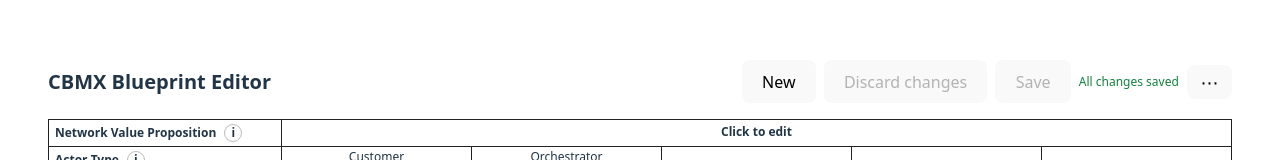
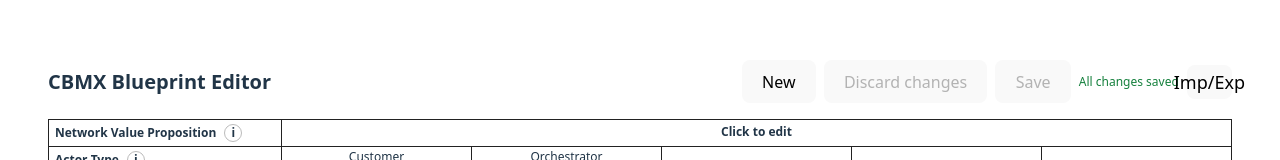
Before and after one commit to bbkaya/cbmx, a React (Vite) app: page / in a window 1280 px wide. Shown: the top 160 px of the page. Built offline with nearby package versions, Linux system fonts and the light colour scheme.

Commit message:
Update App.tsx

```diff
--- a/src/App.tsx
+++ b/src/App.tsx
@@ -289,7 +289,7 @@ function confirmNew() {
                 borderRadius: 8,
               }}
             >
-              ⋯
+              Imp/Exp
             </button>
 
             {menuOpen ? (
```
